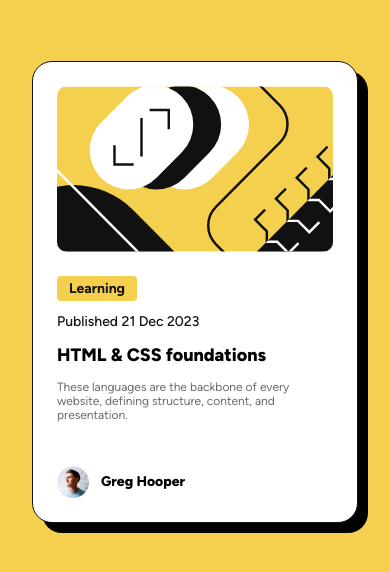
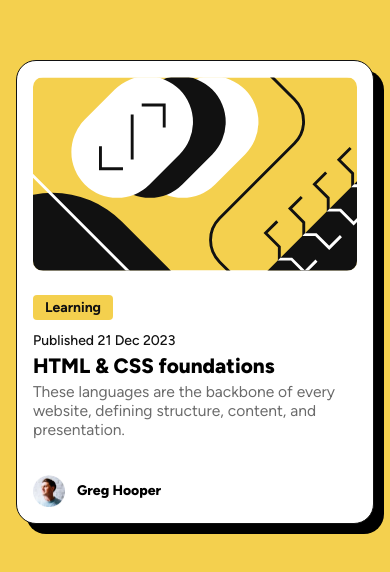
Before and after one commit to Chantal-Yvonne/blog-preview-card, a plain HTML site: page index.html in a window 390 px wide. Shown: the part 130-702 px from the top of the page. Drawn offline with Linux system fonts and the light colour scheme.

Commit message:
Refactor padding to use clamp() for responsive spacing

```diff
--- a/assets/styles.css/style.css
+++ b/assets/styles.css/style.css
@@ -8,7 +8,7 @@
     padding: 0;
     margin: 0;
     box-sizing: border-box;
-    font-family: Figtree;
+    font-family: Figtree,'Segoe UI', Tahoma, Geneva, Verdana, sans-serif ;
 }
 
 :root {
@@ -24,7 +24,7 @@
     width: 100%;
     height: 100vh;
     background-color: var(--yellow);
-    padding: 4rem 2rem;
+    padding: clamp(1rem,2vw, 2rem);
     display: flex;
     justify-content: center;
     align-items: center;
@@ -34,7 +34,7 @@
     width: 100%;
     max-width: 24rem;
     background-color: var(--white);
-    padding: 1.5rem;
+    padding: clamp(1rem,2vw, 1.5rem);
     border-radius: 1.25rem;
     border: 1px solid var(--Gray-950);
     box-shadow: 10px 10px 0 0 black;
@@ -49,7 +49,7 @@
 }
 
 .blog-card-info {
-    padding: 0 0 1.5rem;
+    padding-bottom: clamp(1rem,2vw, 1.5rem) ;
     display: flex;
     flex-direction: column;
 }
@@ -59,17 +59,16 @@
     font-size: 0.875rem;
     background-color: var(--yellow);
     border-radius: 0.25rem;
-    padding: 0.25rem 0.75rem;
+    padding: clamp(0.25rem,0.5vw, 0.5rem) clamp(0.75rem,2vw, 1.5rem);
     width: fit-content;
     color: var(--Gray-950);
-    margin: 0 0 0.75rem;
+    margin: 0 0 clamp(0.75rem,2vw, 1.5rem);
 }
 
 .blog-card-info h2 {
-    font-size:clamp(18px, 1.8vw,24px);
+    font-size:clamp(1.3rem, 1.8vw, 2rem);
     font-weight: 800;
-    margin: 0.875rem 0;
-    transition: color 0.3s;
+    margin: clamp(0.25rem,0.5vw, 0.5rem) 0;
 }
 
 .blog-card-info h2:hover {
@@ -85,7 +84,7 @@
 }
 
 .blog-card-info p {
-    font-size: clamp(12px, 1.4vw,16px) ;
+    font-size: clamp(0.975rem, 1vw, 1.5rem) ;
     color: var(--Gray-500);
     max-width: 19.4rem;
     width: 100%;
--- a/index.html
+++ b/index.html
@@ -7,7 +7,7 @@
   <title>Blog preview card</title>
 </head>
 <body>
-
+<main>
     <section class="main-container">
       <div class="blog-card">
         <div class="blog-card-img">
@@ -25,7 +25,7 @@
         </div>
       </div>
     </section>
-
+</main>
 
 </body>
 </html>
```
Lines whose indentation alone changed are shown as unchanged.
